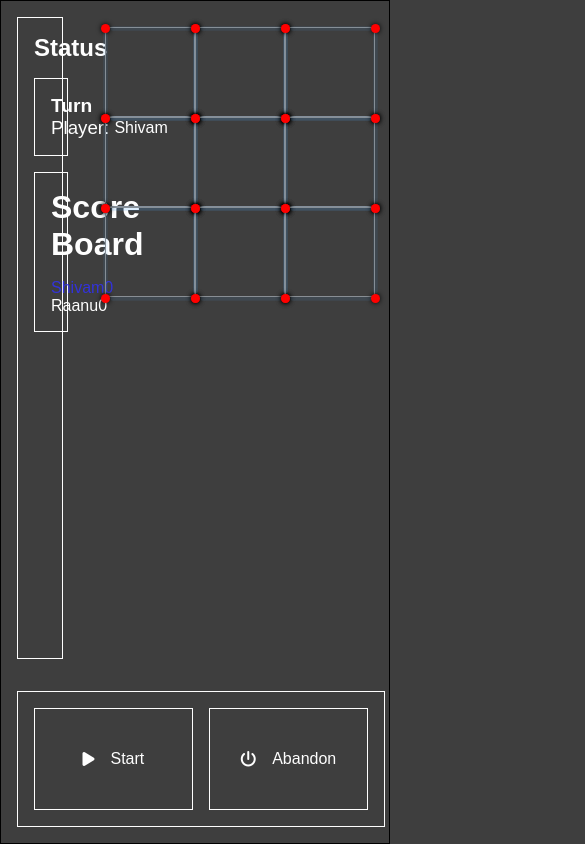
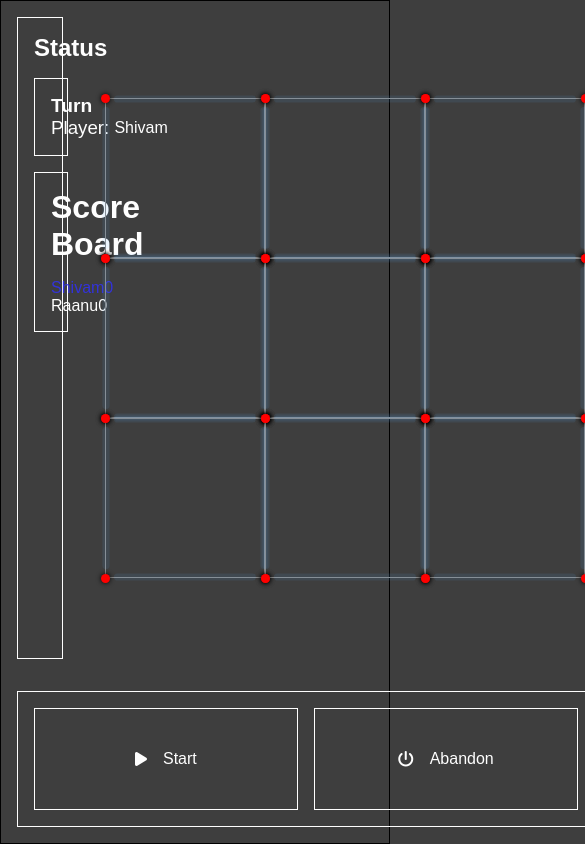
Before and after one commit to EyeZen/PropertyHadap, a React (Vite) app: page / in a window 390 px wide. Both pictures are taken after a click on the element "Start". Shown: the whole page, 585 px wide, since content can reach past the window. Built offline with nearby package versions, Linux system fonts and the light colour scheme; a web font is replaced by a local one.

Commit message:
made GameBoard responsive

```diff
--- a/src/components/GameBoard/GameBoard.css
+++ b/src/components/GameBoard/GameBoard.css
@@ -1,10 +1,11 @@
 .game-board {
     margin: 10px;
     user-select: none;
+
+    display: grid;
 }
 
 .board-row {
-    display: flex;
-    justify-content: center;
-    align-items: center;
+    display: grid;
+    place-items: center;
 }
--- a/src/components/GameBoard/GameBoard.jsx
+++ b/src/components/GameBoard/GameBoard.jsx
@@ -5,25 +5,27 @@ import { gameBoardActions } from "../../store/slices/gameBoardSlice.js";
 import GameComponentType, { GameComponentTypeSymbol } from "../../../helpers/GameComponentType.js";
 
 function GameBoard() {
+  const boardSize = useSelector(state => state.gameboard.size);
   const tilemap = useSelector(state => state.gameboard.tilemap);
   const gameOver = useSelector(state => state.gameboard.gameOver);
   const { selectEdge } = gameBoardActions;
   const dispatch = useDispatch();
 
   return (
-    <div className='game-board'>
+    <div className='game-board' style={{
+      gridTemplateRows: `repeat(${boardSize.columns}, 1fr)`,
+      gridTemplateColumns: `repeat(${boardSize.rows}, 1fr)`
+    }}>
       {
-        tilemap.map((boardRow, rowIndex) =>
-          <div key={rowIndex} className="board-row">
-            {boardRow.map((tile, tileIndex) =>
-            <Tile key={`${rowIndex}${tileIndex}`}
+        tilemap.flatMap(row => row)
+          .map((tile, tileIndex) =>
+            <Tile key={`${tileIndex}`}
                 ownerName={tile.acquiredBy?.alias}
                 acquired={tile.acquired}
                 selected={tile.selected}
                 onEdgeSelect={(selectedEdge) => dispatch(selectEdge({ tilePosition: tile.position, selectedEdge }))}
                 disabled={gameOver}
-            />)}
-          </div>)
+            />)
       }
     </div>
   )
--- a/src/components/GameBoard/Tile/Tile.css
+++ b/src/components/GameBoard/Tile/Tile.css
@@ -1,5 +1,6 @@
 
 .tile {
+    /* width: 100%; */
     position: relative;
     aspect-ratio: 1;
     border: 1px solid rgb(140, 140, 140);
@@ -52,3 +53,28 @@
     box-shadow: 0 0 5px 2px black;
     background-color: rgb(156, 83, 245);
 }
+
+.tile_edge_horizontal {
+    width: 100%;
+    height: 5%;
+
+}
+
+/* VERTICAL */
+.tile_edge__left,
+.tile_edge__right {
+    width: 5%;
+    height: 100%;
+}
+
+/* HORIZONTAL */
+.tile_edge__top,
+.tile_edge__bottom {
+    width: 100%;
+    height: 5%;
+}
+
+.tile_edge__left { left: calc(0px - 5% / 2); top: 0; }
+.tile_edge__top { left: 0; top: calc(0px - 5% / 2); }
+.tile_edge__right { left: calc(100% - 5% / 2); top: 0; }
+.tile_edge__bottom { left: 0; top: calc(100% - 5% / 2); }
--- a/src/components/GameBoard/Tile/Tile.jsx
+++ b/src/components/GameBoard/Tile/Tile.jsx
@@ -38,7 +38,7 @@ function Tile({ ownerName='', acquired=false, acquiredBackground='none', selecte
   }, [tileRef]);
 
   return (
-    <div ref={tileRef} className='tile' style={{ width: size, background: acquired ? acquiredBackground : undefined }}>
+    <div ref={tileRef} className='tile' style={{ background: acquired ? acquiredBackground : undefined }}>
       {
         tileDots.map(({x, y}, index) =>
         <Dot key={index}
@@ -49,9 +49,7 @@ function Tile({ ownerName='', acquired=false, acquiredBackground='none', selecte
       {
         tileEdges.map((edge, index) =>
         <Edge key={index}
-          x={edge.x} y={edge.y}
-          orientation={edge.orientation}
-          parentSize={size}
+          type={edge.type}
           selected={selected.some(edgeType => edgeType === edge.type)}
           onSelect={() => !disabled && onEdgeSelect(edge)}
         />)
@@ -72,48 +70,17 @@ function Dot({ x, y, parentSize }) {
   }}></div>
 }
 
-function Edge({x, y, orientation, parentSize, selected, onSelect}) {
-  const [styles, setStyles] = useState({
-    left: 0,
-    top: 0,
-    width: 0,
-    height: 0,
-  });
-
-  useEffect(() => {
-    const dim = parentSize * 0.05;
-    switch(orientation) {
-      case Orientation.HORIZONTAL:
-
-        setStyles({
-          width: parentSize,
-          height: dim,
-          left: x,
-          top: y - dim / 2,
-        });
-        break;
-      case Orientation.VERTICAL:
-        setStyles({
-          width: dim,
-          height: parentSize,
-          left: x - dim / 2,
-          top: y,
-        });
-        break;
-    }
-
-    return () => setStyles({
-      left: 0,
-      top: 0,
-      width: 10,
-      height: 10,
-    });
-  }, [x, y, orientation, parentSize]);
+function Edge({type, selected, onSelect}) {
 
   return (
     <div
-      className={`tile_edge ${!selected ? '' : 'tile_edge__selected'}`}
-      style={styles}
+      className={`tile_edge ${!selected ? '' : 'tile_edge__selected'} ${
+        type === EdgeType.TOP ? 'tile_edge__top'
+        : type === EdgeType.RIGHT ? 'tile_edge__right'
+        : type === EdgeType.BOTTOM ? 'tile_edge__bottom'
+        : type === EdgeType.LEFT ? 'tile_edge__left'
+        : ''
+      }`}
       onClick={onSelect}
     ></div>
   );
--- a/src/components/GameLayout/GameLayout.css
+++ b/src/components/GameLayout/GameLayout.css
@@ -26,5 +26,12 @@
     }
     & > .layout-board-wrapper {
         grid-area: board;
+        display: grid;
+        place-content: center;
+
+        & > .layout-board-container {
+            width: 500px;
+            aspect-ratio: 1;
+        }
     }
 }
--- a/src/components/GameLayout/GameLayout.jsx
+++ b/src/components/GameLayout/GameLayout.jsx
@@ -19,7 +19,9 @@ function GameLayout({ children }) {
                 {children.filter(child => helpers.isGameComponentOfType(child, GameComponentType.CONTROL))}
             </div>
             <div className="layout-board-wrapper">
-                {children.filter(child => helpers.isGameComponentOfType(child, GameComponentType.BOARD))}
+                <div className="layout-board-container">
+                    {children.filter(child => helpers.isGameComponentOfType(child, GameComponentType.BOARD))}
+                </div>
             </div>
         </div>
     )
--- a/src/store/slices/gameBoardSlice.js
+++ b/src/store/slices/gameBoardSlice.js
@@ -3,8 +3,7 @@ import helpers from "../../../helpers";
 import { EdgeType } from "../../components/GameBoard/Tile/Tile";
 
 const defaultState = {
-    rows: 0,
-    columns: 0,
+    size: { rows: 0, columns: 0 },
     tilemap: [],
     turn: 0,
     gameOver: false,
@@ -47,8 +46,8 @@ const gameBoard = createSlice({
         // rows, columns
         setBoardSize(state, { payload }) {
             const { rows, columns } = payload;
-            state.rows = rows;
-            state.columns = columns;
+            state.size.rows = rows;
+            state.size.columns = columns;
         },
         // tilemap
         setTilemap(state, { payload }) {
@@ -76,7 +75,7 @@ const gameBoard = createSlice({
 
         // actions
         generateTilemap(state, { payload }) {
-            state.tilemap = helpers.generateTilemap(state.rows, state.columns);
+            state.tilemap = helpers.generateTilemap(state.size.rows, state.size.columns);
         },
         addPlayer(state, { payload }) {
             const { player } = payload;
```
